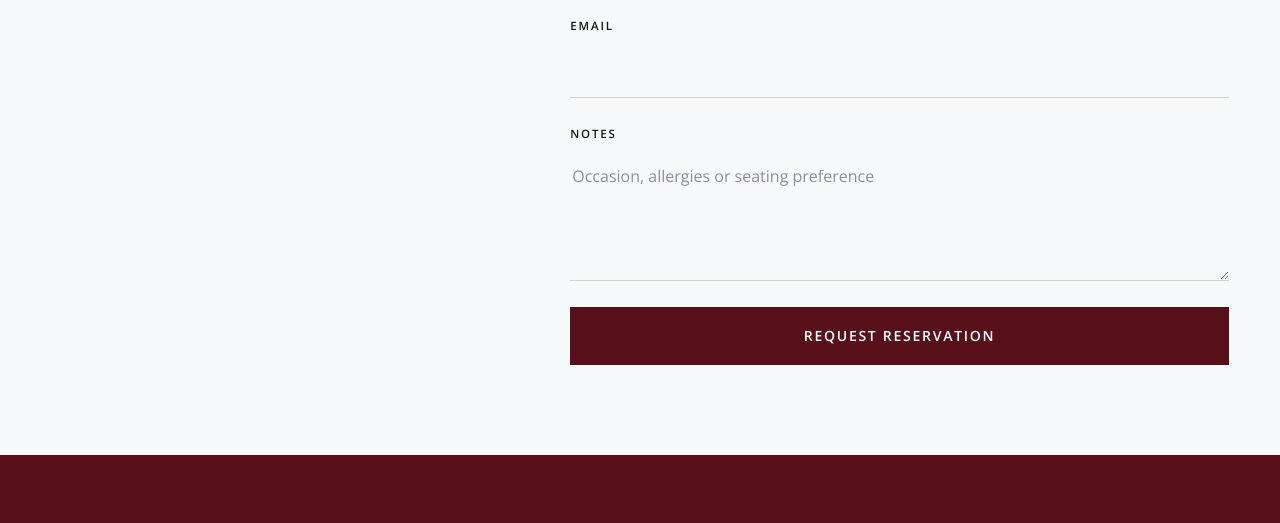
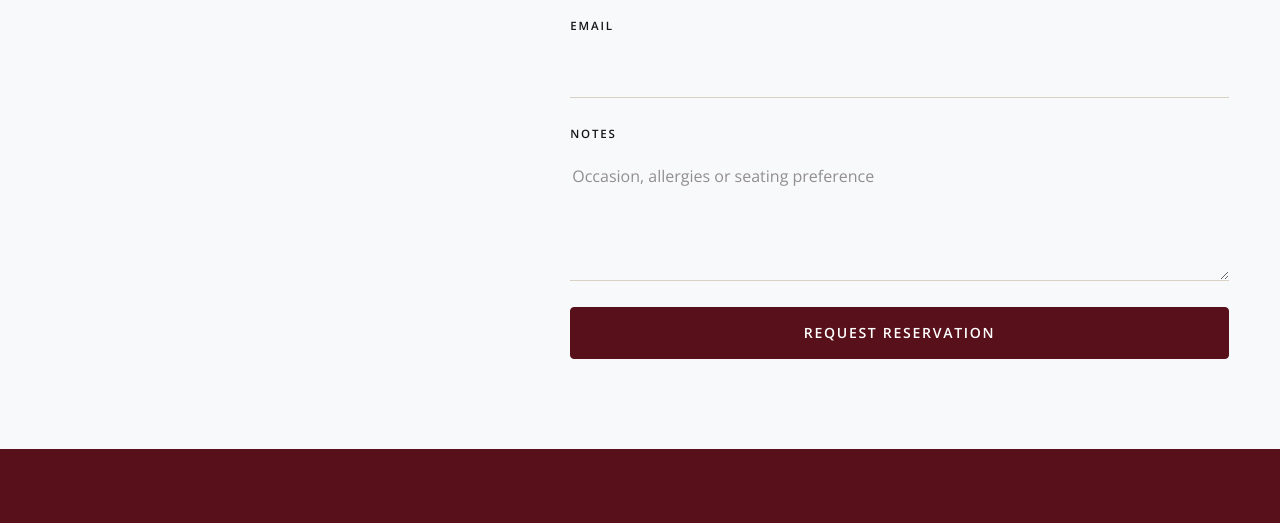
Before and after one commit to Ikechukwuux/vela-portfolio, a website: page book.html in a window 1280 px wide. Shown: the part 817-1340 px from the top of the page. Drawn offline with nearby package versions, Linux system fonts and the light colour scheme.

Commit message:
design clean up

```diff
--- a/styles.css
+++ b/styles.css
@@ -58,6 +58,12 @@
 
   /* Mobile Header Height — used in story split calculation */
   --header-height-mobile: 70px;
+
+  /* ── Button System Tokens ─────────────────────────────────────────────── */
+  --button-height: 52px;
+  --button-radius: 4px;
+  --button-padding-inline: 28px;
+  --button-icon-gap: 10px;
 }
 
 /* ==========================================================================
@@ -297,9 +303,12 @@ body.menu-open .header .nav-link:after {
   display: none;
   background: none;
   border: 0;
+  border-radius: var(--button-radius);
   color: inherit;
   width: 44px;
   height: 44px;
+  min-width: 44px;
+  min-height: 44px;
   padding: 10px;
   cursor: pointer;
   align-items: center;
@@ -465,13 +474,22 @@ body.menu-open .menu-toggle .menu-toggle__close {
 /* ==========================================================================
    Button System
    ========================================================================== */
-.btn {
+/* ── Shared Button Structure ─────────────────────────────────────────────── */
+.btn,
+a.btn,
+button.btn {
   display: inline-flex;
   align-items: center;
   justify-content: center;
-  min-height: 50px;
-  padding: 0 28px;
+  height: var(--button-height);
+  min-height: var(--button-height);
+  padding: 0 var(--button-padding-inline);
+  border-radius: var(--button-radius);
   border: 1px solid currentColor;
+  box-sizing: border-box;
+  line-height: 1;
+  white-space: nowrap;
+  gap: var(--button-icon-gap);
   text-transform: uppercase;
   letter-spacing: 0.14em;
   font-family: var(--font-body);
@@ -480,6 +498,13 @@ body.menu-open .menu-toggle .menu-toggle__close {
   transition: background .3s, border-color .3s, color .3s;
   color: inherit;
   cursor: pointer;
+  text-decoration: none;
+}
+
+.btn:focus-visible {
+  outline: 2px solid var(--color-primary);
+  outline-offset: 3px;
+  border-radius: var(--button-radius);
 }
 
 .btn:hover {
@@ -509,6 +534,11 @@ body.menu-open .menu-toggle .menu-toggle__close {
   background: var(--color-white);
   border-color: var(--color-white);
   color: var(--color-ink);
+}
+
+.hero .btn:focus-visible,
+.chapter .btn:focus-visible {
+  outline-color: rgba(255, 255, 255, 0.85);
 }
 
 /* ==========================================================================
@@ -1086,6 +1116,7 @@ body.menu-open .menu-toggle .menu-toggle__close {
 .menu-filter-btn {
   border: 0;
   background: none;
+  border-radius: var(--button-radius);
   font-family: var(--font-body);
   font-weight: var(--weight-semibold);
   font-size: 0.78rem;
@@ -1115,6 +1146,7 @@ body.menu-open .menu-toggle .menu-toggle__close {
 .menu-filter-btn:focus-visible {
   outline: 2px solid var(--color-primary);
   outline-offset: 2px;
+  border-radius: var(--button-radius);
 }
 
 /* Secondary Subcategory Navigation */
@@ -1208,7 +1240,7 @@ body.menu-open .menu-toggle .menu-toggle__close {
 
 .menu-category {
   padding: 44px 0 28px;
-  border-bottom: 1px solid var(--color-border);
+  border-bottom: 1px solid rgba(216, 209, 196, 0.20);
   scroll-margin-top: 220px;
 }
 
@@ -1258,7 +1290,7 @@ body.menu-open .menu-toggle .menu-toggle__close {
 
 .menu-item {
   padding: 16px 0;
-  border-bottom: 1px solid rgba(216, 209, 196, 0.25);
+  border-bottom: 1px solid rgba(216, 209, 196, 0.12);
   display: flex;
   flex-direction: column;
   gap: 6px;
@@ -1434,20 +1466,16 @@ body.menu-open .menu-toggle .menu-toggle__close {
   font-family: var(--font-body);
 }
 
+/* Form submit — inherits shared .btn structure; overrides color role only */
 .form .btn {
-  min-height: 52px;
-  font-family: var(--font-body);
-  font-weight: var(--weight-semibold);
   font-size: 0.88rem;
   letter-spacing: 0.12em;
-  text-transform: uppercase;
-  border: 1px solid var(--color-primary);
+  border-color: var(--color-primary);
   background: var(--color-primary);
   color: var(--color-white);
-  cursor: pointer;
-  padding: 16px 24px;
-  border-radius: 0;
   transition: background .2s, border-color .2s, box-shadow .2s, opacity .2s;
+  /* Ensure width spans full field column */
+  width: 100%;
 }
 
 .form .btn:hover {
@@ -1458,6 +1486,7 @@ body.menu-open .menu-toggle .menu-toggle__close {
 .form .btn:focus-visible {
   outline: none;
   box-shadow: 0 0 0 2px var(--color-seafoam), 0 0 0 4px var(--color-primary);
+  border-radius: var(--button-radius);
 }
 
 .form .btn:disabled {
```
